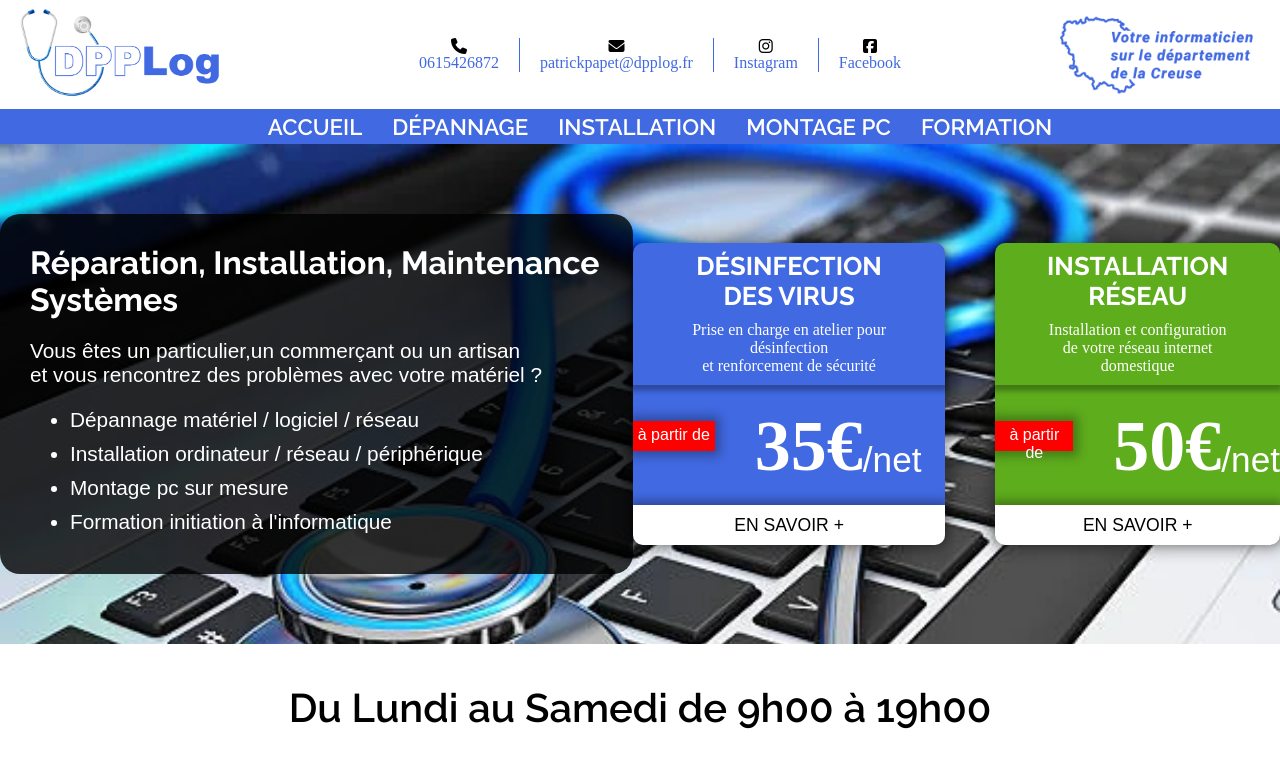
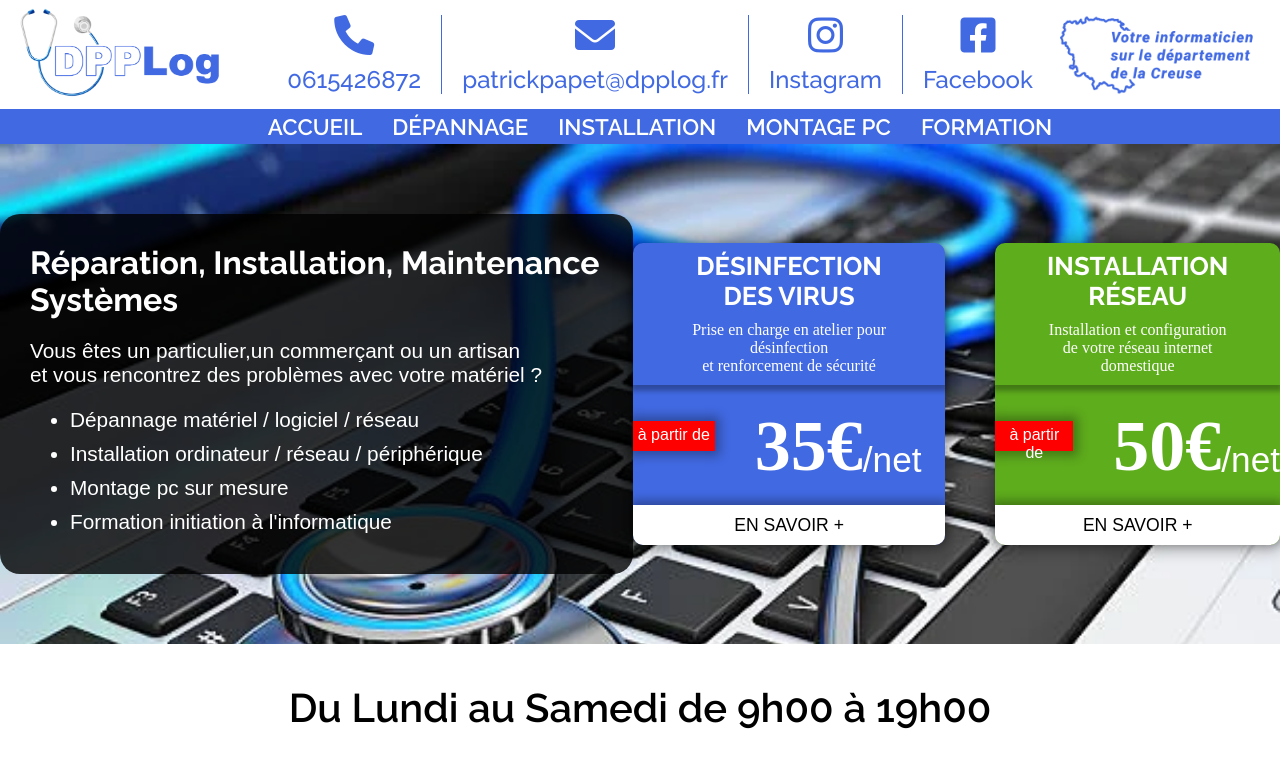
Before and after one commit to JimCarter44/dpplogv2, a website built with Parcel: page index.html in a window 1280 px wide. Shown: the top 769 px of the page. Built offline with nearby package versions, Linux system fonts and the light colour scheme.

Commit message:
débug FontAwesome

```diff
--- a/css/main.css
+++ b/css/main.css
@@ -33,9 +33,18 @@ body {
   justify-content: center;
 }
 
+#contact i {
+  font-size: 2.5em;
+  margin-bottom: 10px;
+  color: #4169e2;
+}
+
 #contact a {
   text-decoration: none;
   color: #4169e2;
+  font-family: 'Raleway', serif;
+  font-size: 1.5em;
+  font-weight: 500;
 }
 
 #contact ul {
--- a/index.html
+++ b/index.html
@@ -21,7 +21,7 @@
   <link rel="stylesheet" href="./css/main.css">
   <meta name="msapplication-TileColor" content="#da532c">
   <meta name="theme-color" content="#ffffff">
-  <script src="https://kit.fontawesome.com/dc6e89f772.js" crossorigin="anonymous"></script>
+  <link rel="stylesheet" href="https://cdnjs.cloudflare.com/ajax/libs/font-awesome/6.0.0/css/all.min.css" integrity="sha512-9usAa10IRO0HhonpyAIVpjrylPvoDwiPUiKdWk5t3PyolY1cOd4DSE0Ga+ri4AuTroPR5aQvXU9xC6qOPnzFeg==" crossorigin="anonymous" referrerpolicy="no-referrer" />
 </head>
 
 <body>
```
